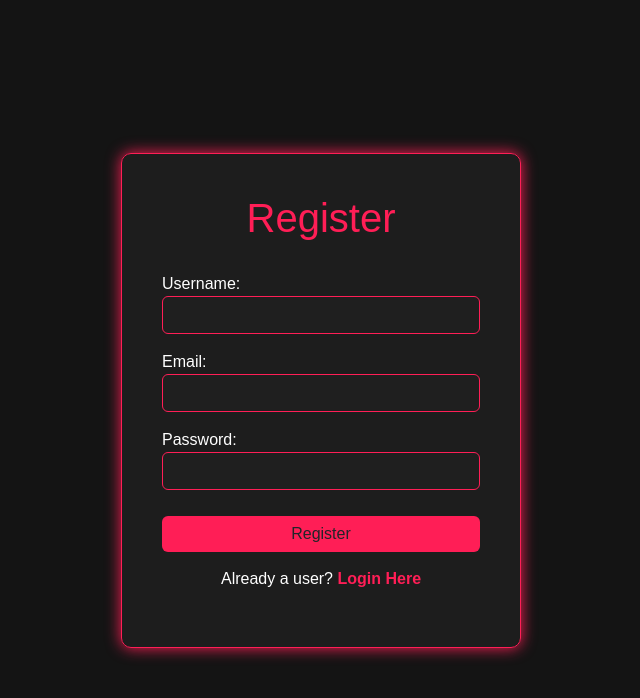
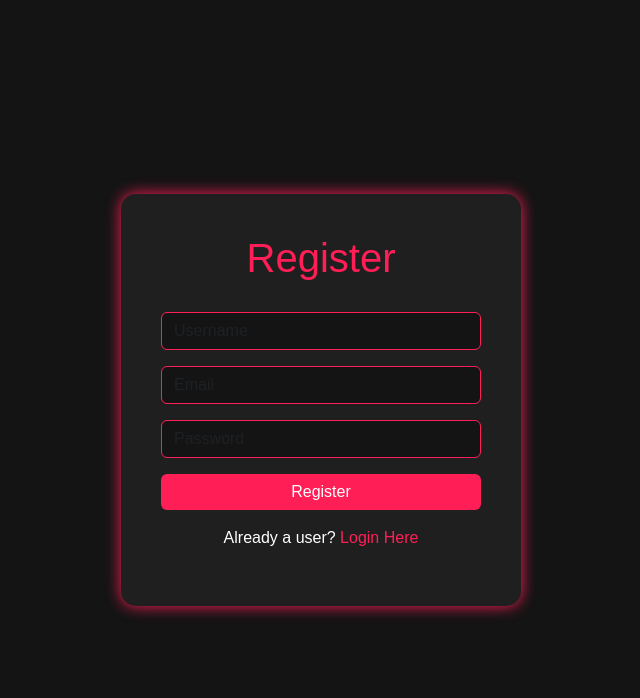
Before and after one commit to pruthviraj-ig/finalproject, a CodeIgniter 4 app: the page made by app/Views/register.php in a window 1280 px wide. Shown: the top 698 px of the page, without its empty margins (319-959 px from the left). Run offline with PHP 8.4 and a stand-in for CodeIgniter, Linux system fonts and the light colour scheme; the template is opened without the code that fills it, so the values that code supplies are empty; some libraries are stand-ins or nearby versions.

Commit message:
i have align the UI

```diff
--- a/app/Views/register.php
+++ b/app/Views/register.php
@@ -7,91 +7,77 @@
         body {
             background-color: #141414;
             color: white;
-            font-family: Arial, sans-serif;
-            height: 100vh;
-            margin: 0;
             display: flex;
             justify-content: center;
             align-items: center;
+            height: 100vh;
+            margin: 0;
+            font-family: Arial, sans-serif;
         }
 
-        .container-custom {
-            background: rgba(31, 31, 31, 0.9);
+        .register-box {
+            background-color: #1f1f1f;
             padding: 40px;
-            border-radius: 10px;
+            border-radius: 15px;
+            box-shadow: 0 0 15px #ff1e56;
             width: 400px;
-            box-shadow: 0 0 15px #ff1e56;
-            border: 1px solid #ff1e56;
         }
 
-        h1 {
+        .register-box h1 {
             text-align: center;
             color: #ff1e56;
             margin-bottom: 30px;
         }
 
         .form-control {
-            background-color: #1f1f1f;
+            background-color: #141414;
+            border: 1px solid #ff1e56;
             color: white;
-            border: 1px solid #ff1e56;
         }
 
         .form-control:focus {
-            background-color: #1f1f1f;
-            color: white;
-            border-color: #ff1e56;
+            outline: none;
             box-shadow: none;
+            border-color: #ff4e00;
         }
 
         .btn-custom {
             background-color: #ff1e56;
+            color: white;
             border: none;
             width: 100%;
-            margin-top: 10px;
-            transition: background-color 0.3s;
         }
 
         .btn-custom:hover {
             background-color: #ff4e00;
         }
 
-        .link-section p {
-            text-align: center;
-            margin-top: 15px;
-            color: white;
+        a {
+            color: #ff1e56;
+            text-decoration: none;
         }
 
-        .link-section a {
-            color: #ff1e56;
-            text-decoration: none;
-            font-weight: bold;
-        }
-
-        .link-section a:hover {
-            text-decoration: underline;
+        a:hover {
             color: #ff4e00;
         }
     </style>
 </head>
 <body>
-    <div class="container-custom">
+    <div class="register-box">
         <h1>Register</h1>
         <form method="post" action="<?= base_url('/store'); ?>">
             <div class="mb-3">
-                <label>Username:</label>
-                <input type="text" name="username" class="form-control" required>
+                <input type="text" name="username" class="form-control" placeholder="Username" required>
             </div>
             <div class="mb-3">
-                <label>Email:</label>
-                <input type="email" name="email" class="form-control" required>
+                <input type="email" name="email" class="form-control" placeholder="Email" required>
             </div>
             <div class="mb-3">
-                <label>Password:</label>
-                <input type="password" name="password" class="form-control" required>
+                <input type="password" name="password" class="form-control" placeholder="Password" required>
             </div>
             <button type="submit" class="btn btn-custom">Register</button>
         </form>
-        <div class="link-section">
+        <div class="mt-3 text-center">
             <p>Already a user? <a href="<?= base_url('/login'); ?>">Login Here</a></p>
         </div>
     </div>
```
Also changed, not shown: app/Views/login.php (+22 -35 lines), app/Views/movie_detail.php (+51 -44 lines), app/Views/movie_list.php (+8 -1 lines).
